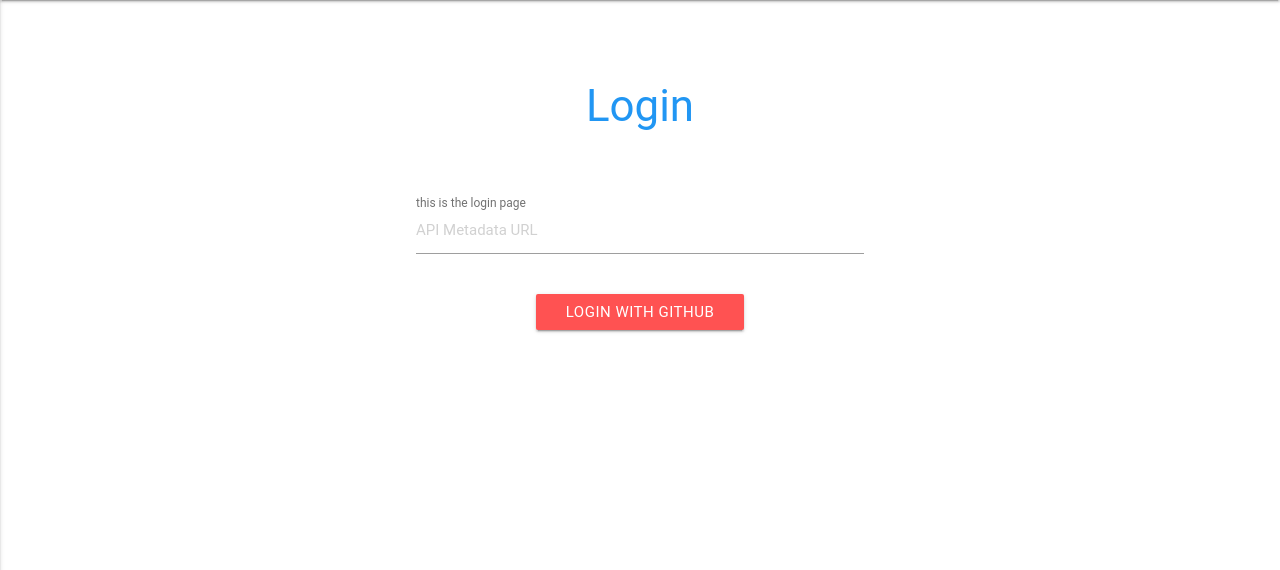
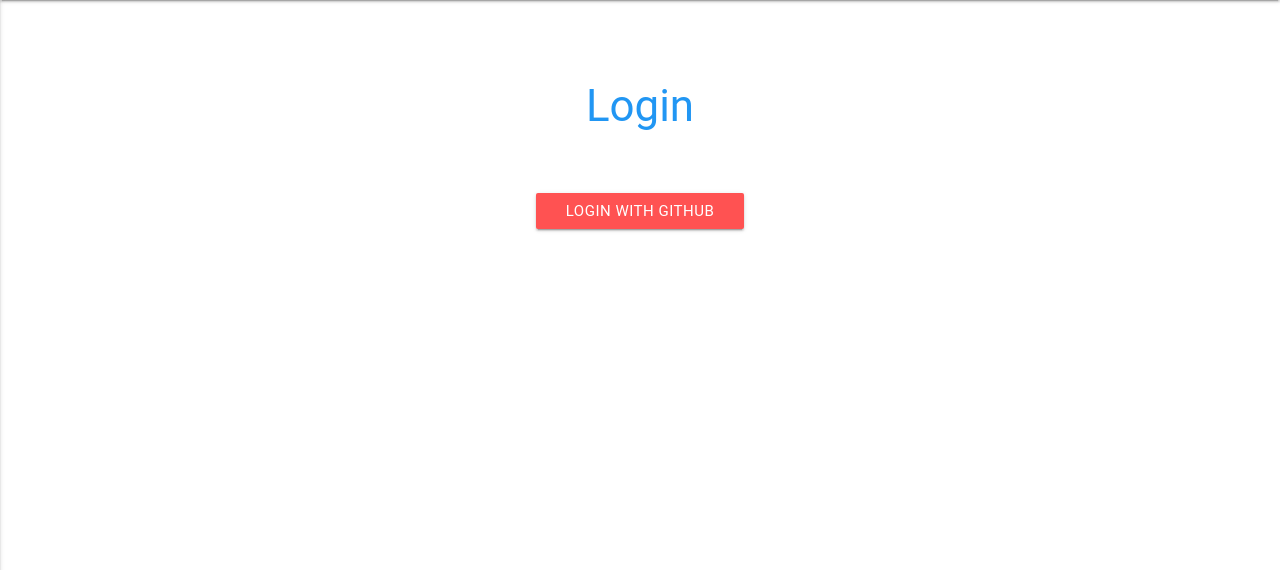
Before and after one commit to twhetzel/tornado-oauth, a Python web app: template templates/login.html in a window 1280 px wide. Shown: the part 64-634 px from the top of the page. Run offline with Jinja, Linux system fonts and the light colour scheme; the template is opened without the code that fills it: most values are stand-ins (such as "Sample title", 1, 10 or a date in 2020); some libraries are stand-ins or nearby versions; some web fonts are replaced.

Commit message:
change from using form to button wrapped with href

```diff
--- a/templates/login.html
+++ b/templates/login.html
@@ -61,16 +61,7 @@ function checkInput() {
     <h3 class="header center blue-text">Login</h3>
     <div class="row center">
       <br><br>
-      <form action={{ path }} method="post?xsrf={{ xsrf }}" name="formInput">
-
-        <div class="row">
-            <div class="input-field col s6 offset-s3">
-                <input placeholder="API Metadata URL" name="url_input" type="text" class="validate">
-                <label for="url_input">this is the login page</label>
-            </div>
-        </div>
-        <button class="btn waves-effect waves-light red accent-2" id="submit" type="submit" name="action" >Login with GitHub</button>
-        </form>
+      <a href={{ path }} button class="btn waves-effect waves-light red accent-2" type="submit">Login with Github</a>
     </div>
   </div>
 </div>
```
